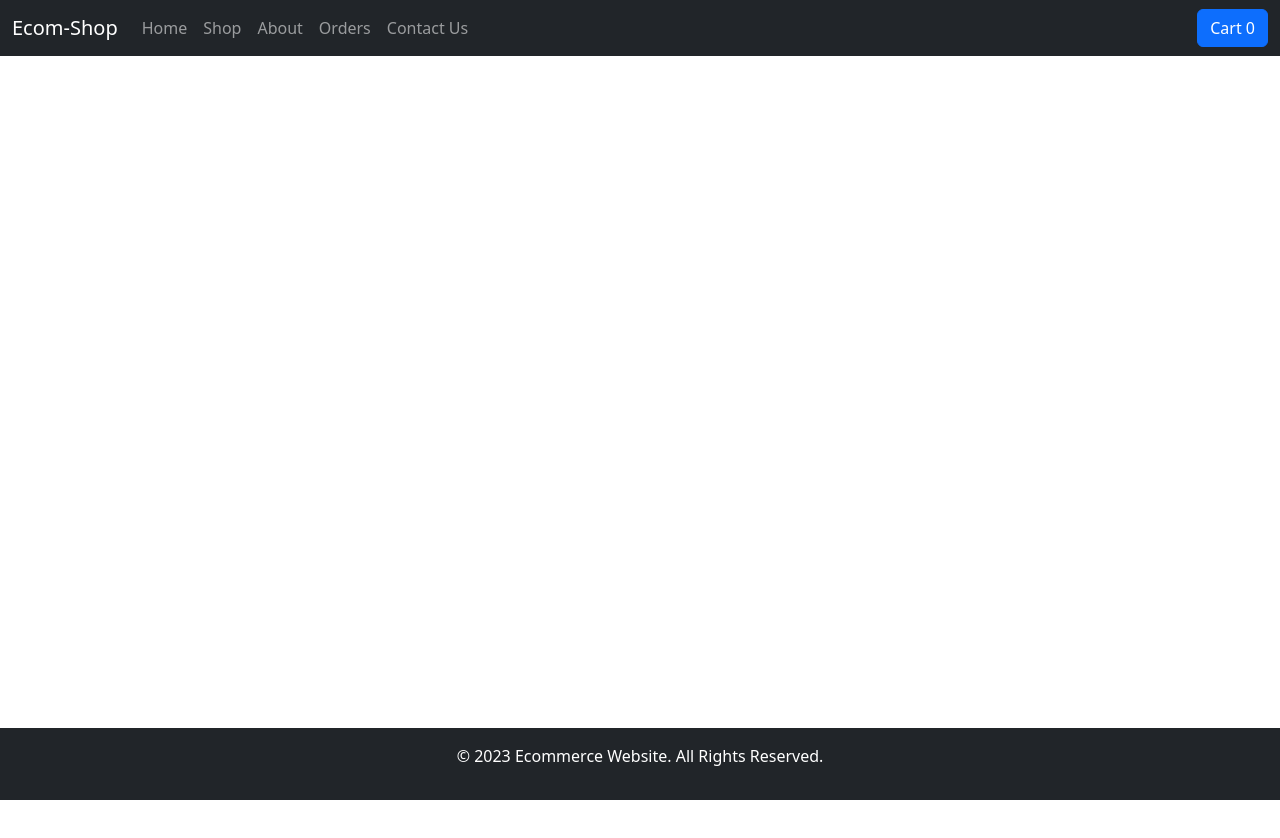
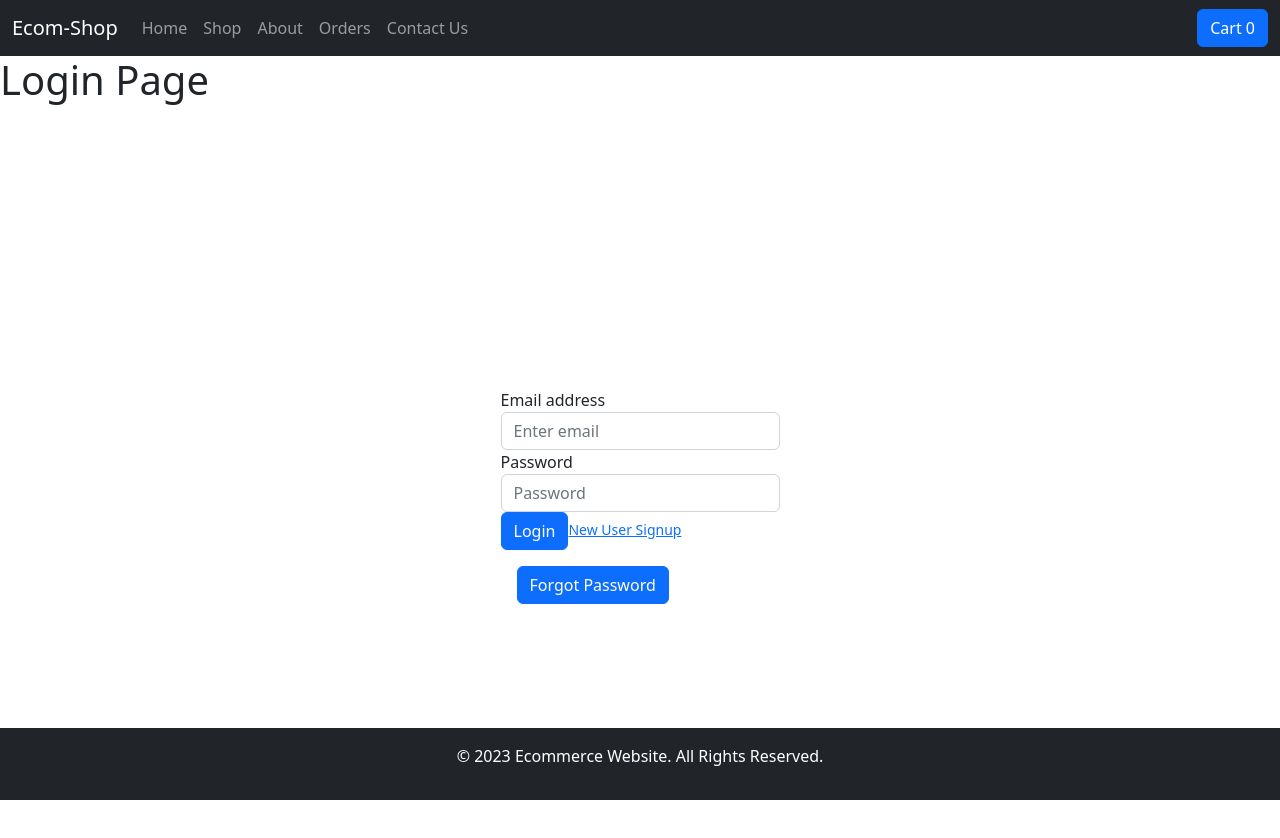
Before and after one commit to khageshbansal/react-echrpd, a React (Create React App) app: page /login in a window 1280 px wide. Shown: the top 838 px of the page. Before the commit the page ends 800 px from the top, so only its background shows below. Built offline with nearby package versions, Linux system fonts and the light colour scheme.

Commit message:
3 files modified

```diff
--- a/src/App.js
+++ b/src/App.js
@@ -8,6 +8,7 @@ import NotFound from './pages/NotFound';
 import ProductDetails from './pages/ProductDetails';
 import ContactUs from './pages/ContactUs';
 import SignUp from './pages/SignUp';
+import Login from './pages/Login';
 import { Link } from 'react-router-dom';
 import { ContextProvider } from './components/CartContext';
 
@@ -32,6 +33,7 @@ export default function App() {
               <Route path="/about" element={<About />} />
               <Route path="/contact" element={<ContactUs />} />
               <Route path="/signup" element={<SignUp />} />
+              <Route path="/login" element={<Login />} />
               <Route path="/productDetails/:id" element={<ProductDetails />} />
 
               <Route path="*" element={NotFound} />
--- a/src/pages/Login.js
+++ b/src/pages/Login.js
@@ -1,7 +1,46 @@
-import React from 'react';
+import React, { useRef, useState } from 'react';
 import { Link } from 'react-router-dom';
 
 export default function Login(props) {
+  let [isLoading, setisLoading] = useState(false);
+  let emailFilled = useRef();
+  let passwordFilled = useRef();
+  let api = 'AIzaSyBG0YW4TEX79NL8kcrR_BDKVCOocGXULcY';
+
+  async function postData(url = '', data = {}) {
+    const response = await fetch(url, {
+      method: 'POST', // *GET, POST, PUT, DELETE, etc.
+      headers: {
+        'Content-Type': 'application/json',
+      },
+
+      body: JSON.stringify(data),
+    });
+
+    return response.json(); // parses JSON response into native JavaScript objects
+  }
+
+  async function submitHandler() {
+    let bodyload = {
+      email: emailFilled.current.value,
+      password: passwordFilled.current.value,
+      returnSecureToken: true,
+    };
+
+    setisLoading(true);
+    await postData(
+      `https://identitytoolkit.googleapis.com/v1/accounts:signInWithPassword?key=${api}`,
+      bodyload
+    ).then((data) => {
+      setisLoading(false);
+      if (data.error) alert(data.error.message);
+      console.log(data);
+    });
+
+    emailFilled.current.value = '';
+    passwordFilled.current.value = '';
+  }
+
   return (
     <>
       <h1>Login Page</h1>
@@ -12,6 +51,7 @@ export default function Login(props) {
             <div class="form-group">
               <label for="email">Email address</label>
               <input
+                ref={emailFilled}
                 type="email"
                 class="form-control"
                 id="email"
@@ -21,6 +61,7 @@ export default function Login(props) {
             <div class="form-group">
               <label for="password">Password</label>
               <input
+                ref={passwordFilled}
                 type="password"
                 class="form-control"
                 id="password"
@@ -28,15 +69,23 @@ export default function Login(props) {
               />
             </div>
 
-            <button type="button" class="btn btn-primary">
-              Login
-            </button>
+            {!isLoading && (
+              <button
+                onClick={submitHandler}
+                type="button"
+                class="btn btn-primary"
+              >
+                Login
+
+              </button>
+            )}
+            {isLoading && <p>Sending request</p>}
             <small>
-              <a href="signup.html">New User Signup</a>
+              <Link to="/signup">New User Signup</Link>
             </small>
-            <a href="forgot.html" class="btn btn-primary m-3 ml-5">
+            <Link to="/forgot" class="btn btn-primary m-3 ml-5">
               Forgot Password
-            </a>
+            </Link>
           </form>
         </div>
       </div>
--- a/src/pages/SignUp.js
+++ b/src/pages/SignUp.js
@@ -1,11 +1,10 @@
-import React ,{useRef,useState}from 'react';
+import React, { useRef, useState } from 'react';
 import { Link } from 'react-router-dom';
 
 export default function SignUp(props) {
-
-  let [isLoading,setisLoading]=useState(false);
-let emailFilled=useRef();
-let passwordFilled=useRef();
+  let [isLoading, setisLoading] = useState(false);
+  let emailFilled = useRef();
+  let passwordFilled = useRef();
   let api = 'AIzaSyBG0YW4TEX79NL8kcrR_BDKVCOocGXULcY';
 
   async function postData(url = '', data = {}) {
@@ -21,45 +20,34 @@ let passwordFilled=useRef();
     return response.json(); // parses JSON response into native JavaScript objects
   }
 
-
-
-
-async function submitHandler(){
-
-  let bodyload={
-    email	:emailFilled.current.value,
-  password:passwordFilled.current.value,
-  returnSecureToken:true
-  }
+  async function submitHandler() {
+    let bodyload = {
+      email: emailFilled.current.value,
+      password: passwordFilled.current.value,
+      returnSecureToken: true,
+    };
 
     setisLoading(true);
-  await postData(`https://identitytoolkit.googleapis.com/v1/accounts:signUp?key=${api}`,bodyload).then((data) => {
+    await postData(
+      `https://identitytoolkit.googleapis.com/v1/accounts:signUp?key=${api}`,
+      bodyload
+    ).then((data) => {
       setisLoading(false);
-    if(data.error)alert(data.error.message);
+      if (data.error) alert(data.error.message);
       // console.log(data);
     });
 
-  emailFilled.current.value='';
-  passwordFilled.current.value='';
+    emailFilled.current.value = '';
+    passwordFilled.current.value = '';
   }
-
-
-
-
-
-
-
 
   return (
     <>
-
       <h1>Sign-Up Page</h1>
-
 
       <div class="container">
         <div class="d-flex justify-content-center align-items-center vh-100 ">
-
-    <form >
+          <form>
             {/* <div class="form-group">
             <label for="name">Name</label>
             <input required="required" type="name" class="form-control" id="name" placeholder="Name"/>
@@ -67,19 +55,39 @@ async function submitHandler(){
 
             <div class="form-group">
               <label for="email">Email address</label>
-          <input  type="email" class="form-control" id="email" ref={emailFilled} placeholder="Enter email"/>
+              <input
+                type="email"
+                class="form-control"
+                id="email"
+                ref={emailFilled}
+                placeholder="Enter email"
+              />
             </div>
             <div class="form-group">
               <label for="password">Password</label>
-          <input type="password" class="form-control" id="password" ref={passwordFilled} placeholder="Password"/>
+              <input
+                type="password"
+                class="form-control"
+                id="password"
+                ref={passwordFilled}
+                placeholder="Password"
+              />
             </div>
 
-
-       {!isLoading && <button onClick={submitHandler} type="button" class="btn btn-primary">Sign-Up</button>}
+            {!isLoading && (
+              <button
+                onClick={submitHandler}
+                type="button"
+                class="btn btn-primary"
+              >
+                Sign-Up
+              </button>
+            )}
             {isLoading && <p>Sending request</p>}
-        <small ><Link to="login">Existing User Login</Link></small>
+            <small>
+              <Link to="/login">Existing User Login</Link>
+            </small>
           </form>
-
         </div>
       </div>
     </>
```
Lines whose indentation alone changed are shown as unchanged.
